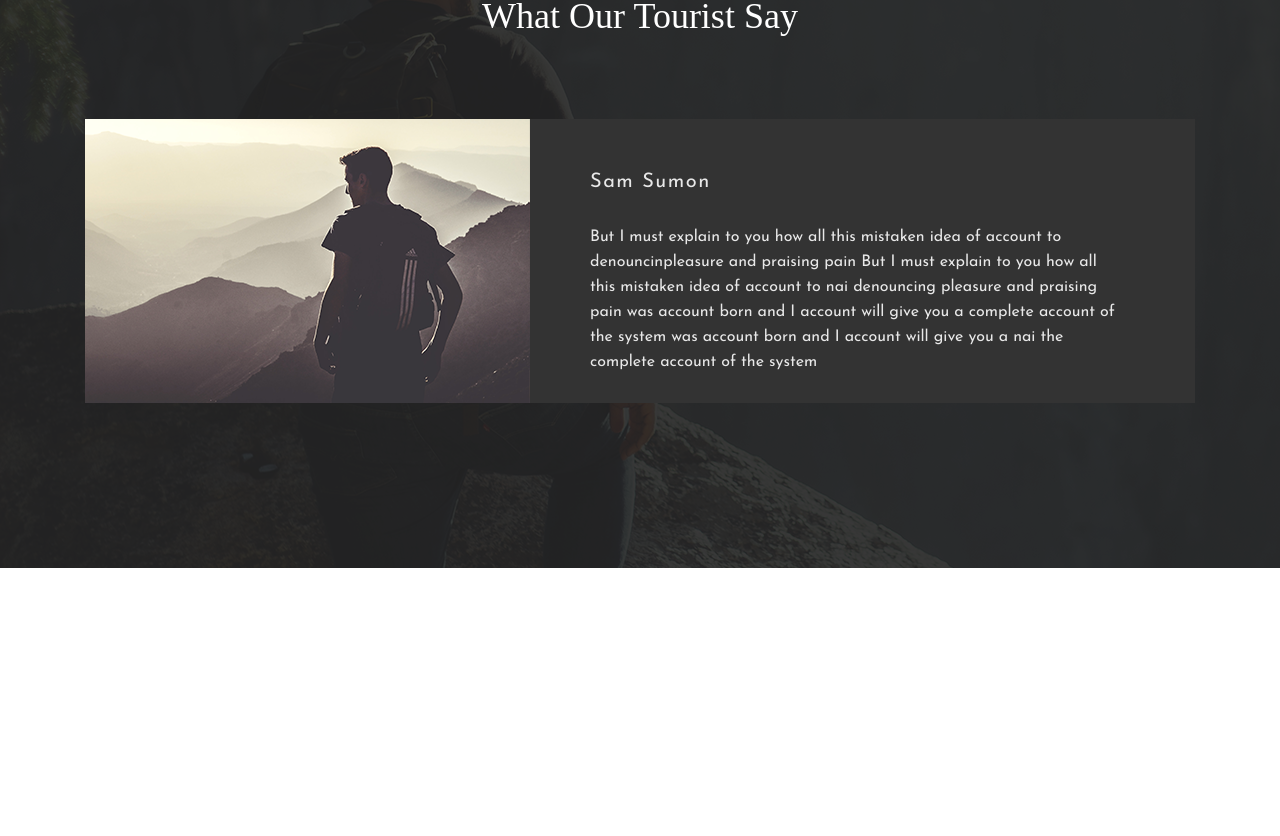
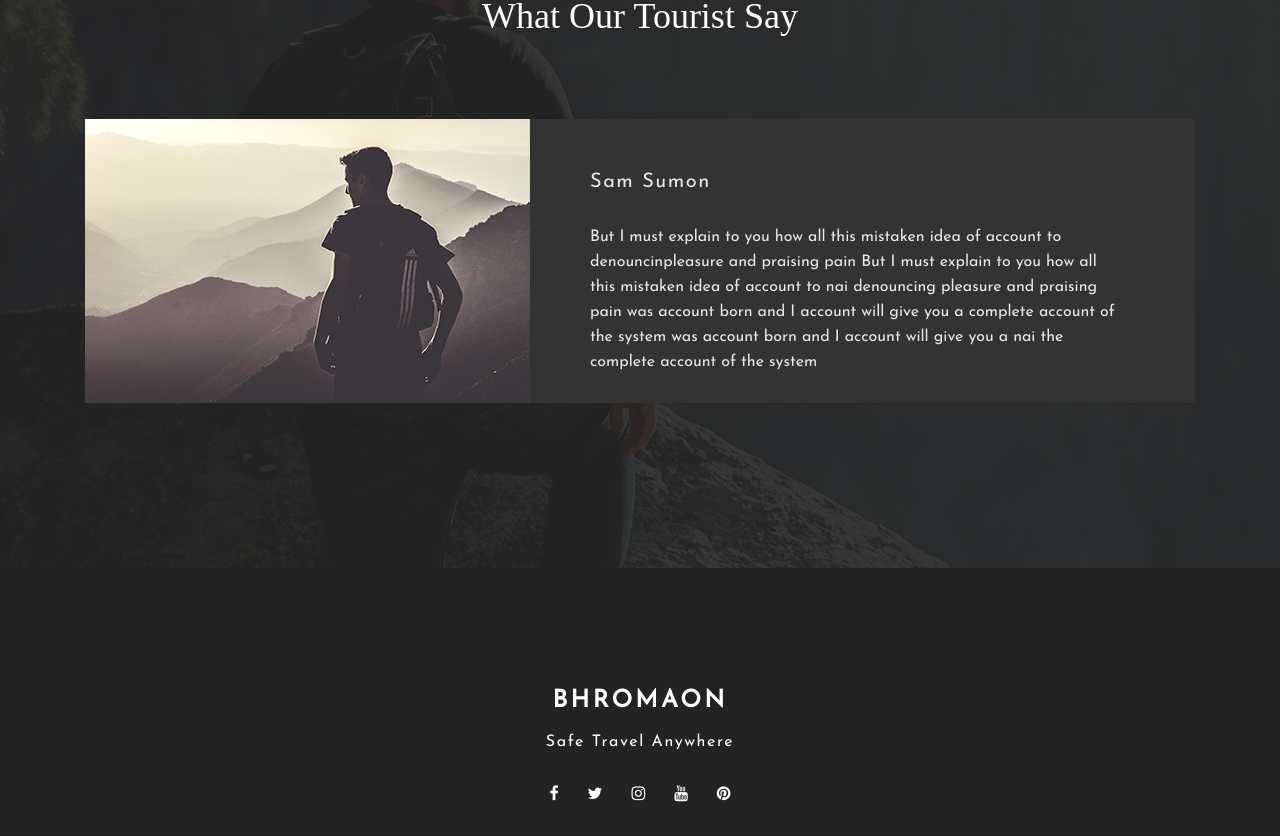
Before and after one commit to BorisSainskiy/exam, a plain HTML site: page index.html in a window 1280 px wide. Shown: the part 2970-3806 px from the top of the page. Before the commit the page ends 3538 px from the top, so only its background shows below. Drawn offline with Linux system fonts and the light colour scheme.

Commit message:
footer with adapt

```diff
--- a/index.html
+++ b/index.html
@@ -10,6 +10,10 @@
     <link
       href="https://fonts.googleapis.com/css?family=Josefin+Sans&display=swap"
       rel="stylesheet"
+    />
+    <link
+      rel="stylesheet"
+      href="https://maxcdn.bootstrapcdn.com/font-awesome/4.5.0/css/font-awesome.min.css"
     />
     <title>Trevel-More</title>
   </head>
@@ -140,7 +144,15 @@
       </div>
     </section>
     <footer>
-      <div class="footer-block"></div>
+      <div class="footer-block">
+        <p class="footer-title">Bhromaon</p>
+        <p class="footer-text">Safe Travel Anywhere</p>
+        <a href="#"><i class="fa fa-facebook" aria-hidden="true"></i></a>
+        <a href="#"><i class="fa  fa-twitter" aria-hidden="true"></i></a>
+        <a href="#"><i class="fa fa-instagram" aria-hidden="true"></i></a>
+        <a href="#"><i class="fa fa-youtube" aria-hidden="true"></i></a>
+        <a href="#"><i class="fa fa-pinterest" aria-hidden="true"></i></a>
+      </div>
     </footer>
   </body>
 </html>
--- a/scss/main.scss
+++ b/scss/main.scss
@@ -406,3 +406,46 @@ header {
     }
   }
 }
+
+footer {
+  width: 100%;
+  height: 268px;
+  background-color: $bgColorBook;
+
+  .footer-block {
+    padding-top: 120px;
+    text-align: center;
+    p {
+      margin: 0px;
+    }
+
+    .footer-title {
+      @include text($mainColor1, Josefin Sans, 24px, 700);
+      line-height: 26px;
+      text-transform: uppercase;
+      letter-spacing: 3.36px;
+      margin-bottom: 15px;
+    }
+
+    .footer-text {
+      @include text($mainColor1, Josefin Sans, 16px, 400);
+      line-height: 26px;
+      letter-spacing: 1.6px;
+      margin-bottom: 30px;
+    }
+
+    i {
+      color: $mainColor1;
+
+      &:hover {
+        color: $colorHover;
+      }
+    }
+
+    a {
+      &:not(:last-child) {
+        margin-right: 25px;
+      }
+    }
+  }
+}
--- a/scss/variebles.scss
+++ b/scss/variebles.scss
@@ -7,3 +7,4 @@ $bgColorSelect: #333333;
 $bgLinkBook: #5474fd;
 $bgColorBook: #232323;
 $bgColorAbout: #333333;
+$colorHover: #5474fd;
```
Also changed, not shown: css/main.css.
